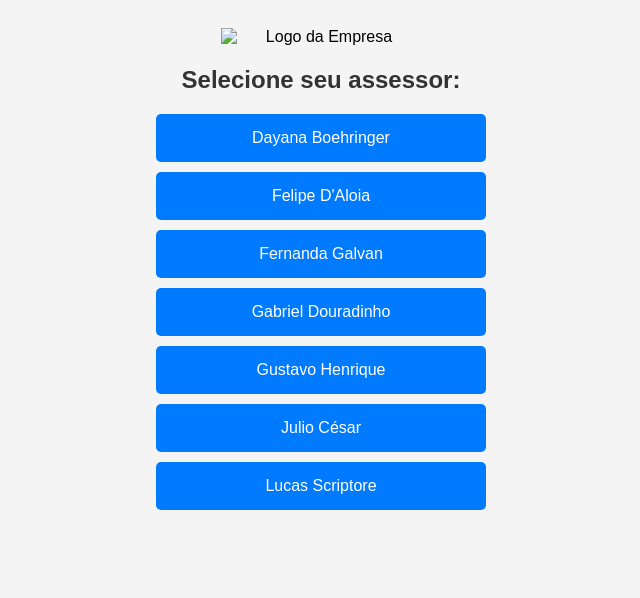
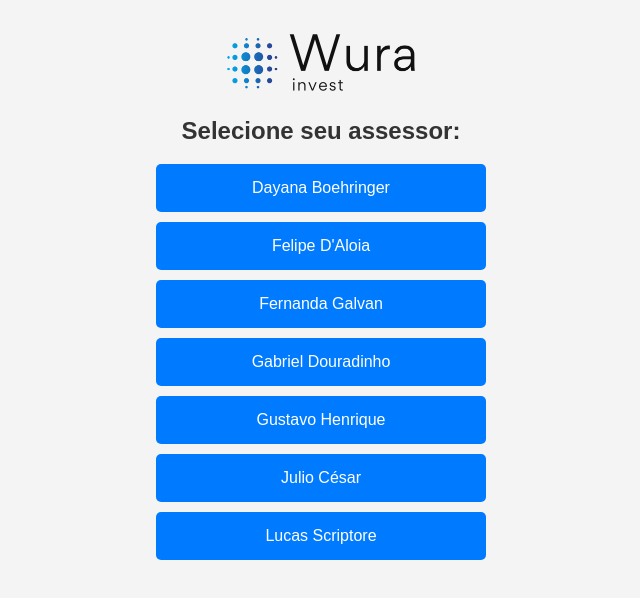
Before and after one commit to lucasscriptore/fale-conosco, a plain HTML site: page index.html in a window 1280 px wide. Shown: the whole page, without its empty margins (319-959 px from the left). Drawn offline with Linux system fonts and the light colour scheme.

Commit message:
Update index.html

```diff
--- a/index.html
+++ b/index.html
@@ -35,7 +35,7 @@
 <body>
 
     <!-- Substitua 'logo.png' pelo caminho correto do seu logo -->
-    <img src="logo.png" alt="Logo da Empresa" class="logo">
+    <img src="Color logo - no background.png" alt="Logo da Empresa" class="logo">
 
     <h2>Selecione seu assessor:</h2>
 
```
